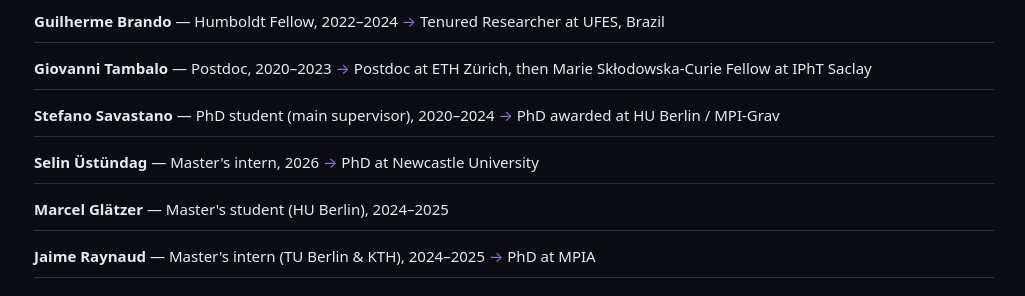
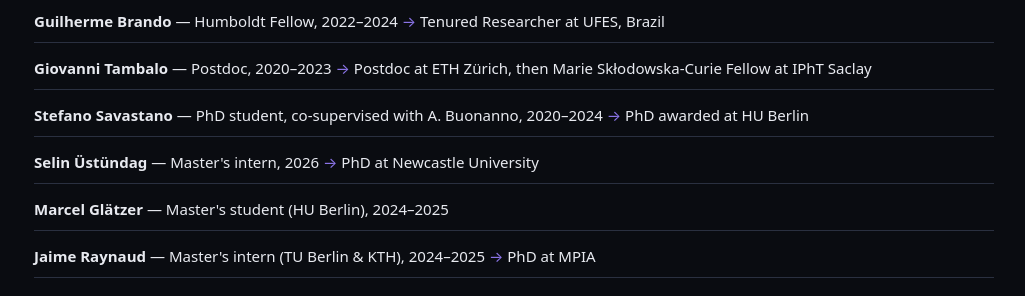
Before and after one commit to miguelzuma/miguelzuma.github.io, a Jekyll site: the page built from group.html, in a window 1280 px wide and 900 px high, scrolled down 1623 px. Shown: the part 155-451 px from the top of the window, without its empty margins (126-1151 px from the left). Built offline with Jekyll 4.4.1, drawn with Linux system fonts in a browser that asks for light colours.

Commit message:
Savastano was co-supervised with A. Buonanno
Co-Authored-By: Claude Opus 5 (1M context) <noreply@anthropic.com>
Claude-Session: https://claude.ai/code/session_01E2ZbXszK9qt9svKVxU5Yrt

```diff
--- a/_data/people.yml
+++ b/_data/people.yml
@@ -141,9 +141,9 @@ alumni:
     next: "Postdoc at ETH Zürich, then Marie Skłodowska-Curie Fellow at IPhT Saclay"
 
   - name: "Stefano Savastano"
-    role: "PhD student (main supervisor)"
+    role: "PhD student, co-supervised with A. Buonanno"
     years: "2020–2024"
-    next: "PhD awarded at HU Berlin / MPI-Grav"
+    next: "PhD awarded at HU Berlin"
 
   - name: "Selin Üstündag"
     role: "Master's intern"
```
